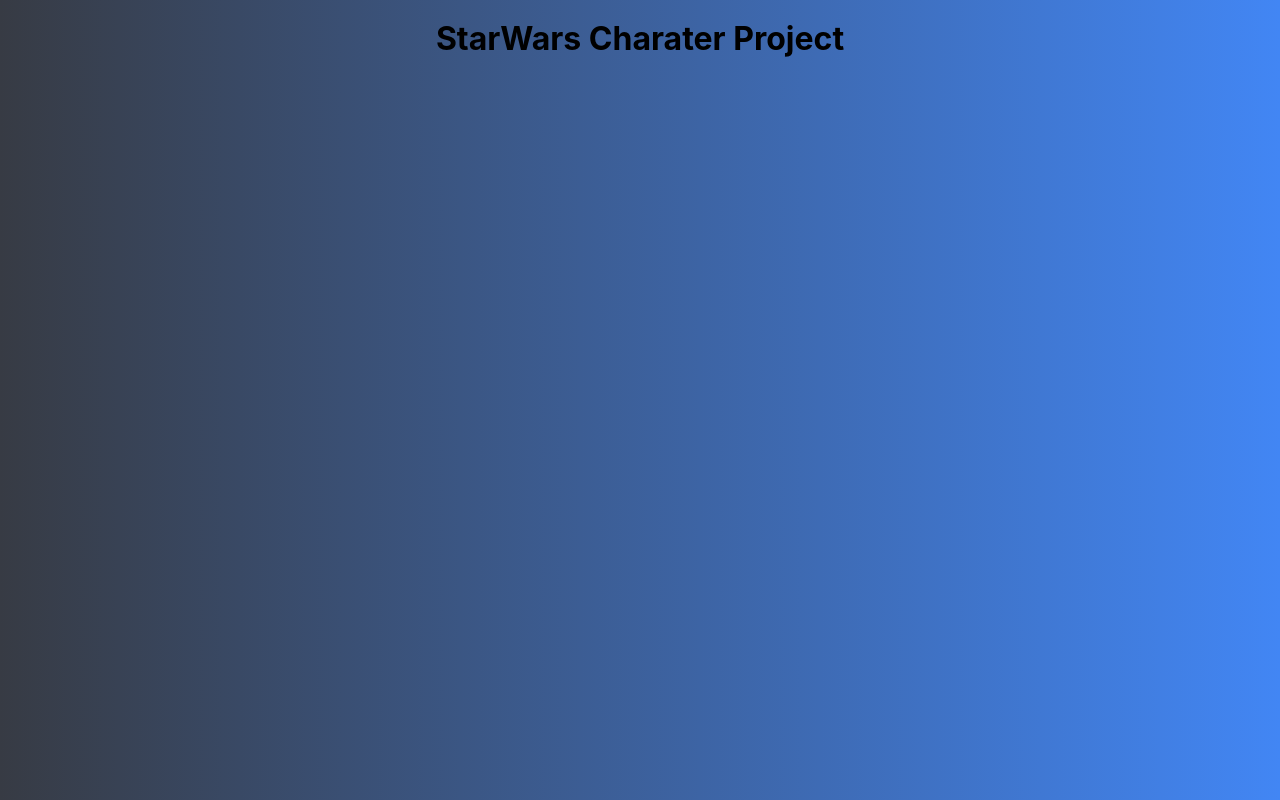
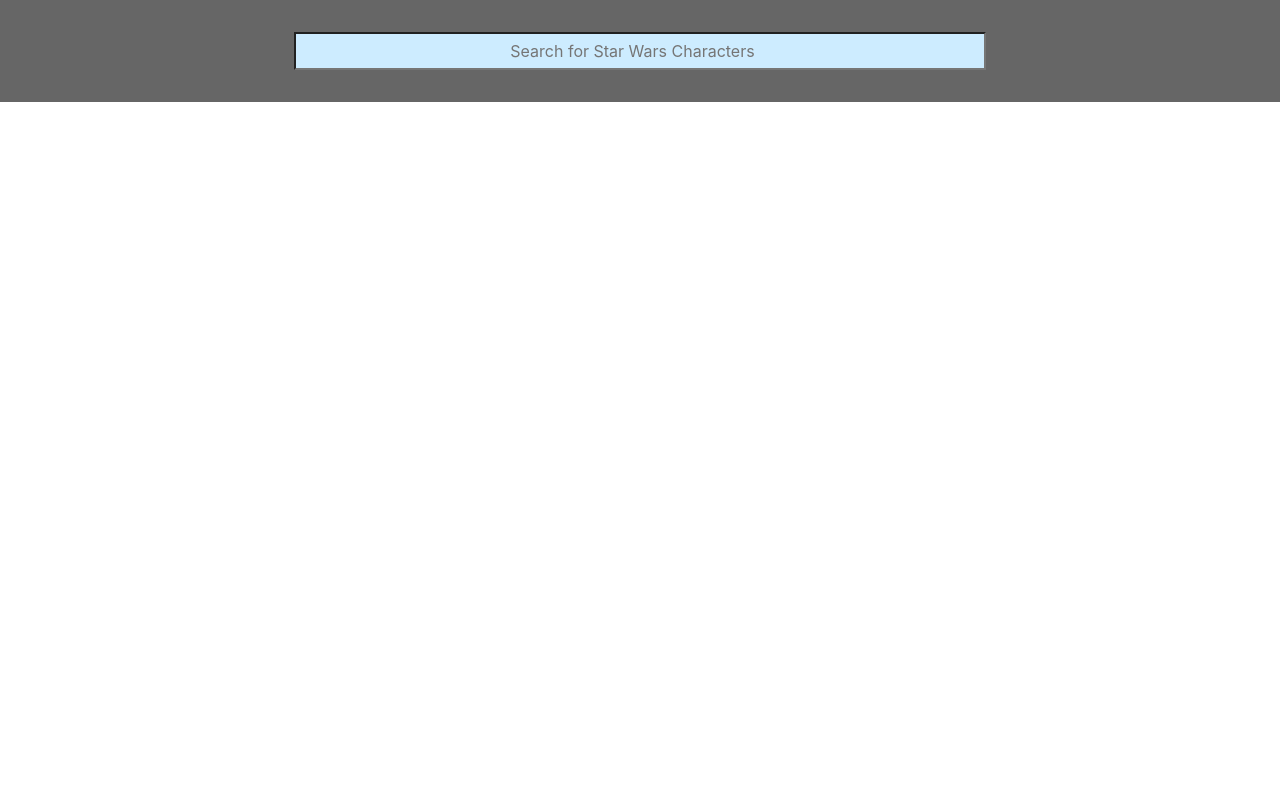
Before and after one commit to jameswhitney/starwars-characters, a React (Create React App) app: page / in a window 1280 px wide. Built offline with nearby package versions, Linux system fonts and the light colour scheme.

Commit message:
Creates Nav component with search input

```diff
--- a/package.json
+++ b/package.json
@@ -12,7 +12,7 @@
     "tachyons": "^4.11.1"
   },
   "scripts": {
-    "start": "react-scripts start",
+    "start": "BROWSER='Google Chrome' react-scripts start",
     "build": "react-scripts build",
     "test": "react-scripts test",
     "eject": "react-scripts eject"
--- a/src/App.js
+++ b/src/App.js
@@ -1,10 +1,12 @@
 import React from 'react';
+import Nav from './components/Nav';
 import './App.css';
 
 function App() {
   return (
     <div className="App">
-      <h1>StarWars Charater Project</h1>
+      {/* Nav component used later to search characters */}
+      <Nav />
     </div>
   );
 }
--- /dev/null
+++ b/src/components/Nav.js
@@ -0,0 +1,18 @@
+import React from 'react';
+
+const Nav = () => {
+  return(
+    <React.Fragment>
+      <header className="tc bg-black-60 w-100 fixed z-1 ph3 pv3 pv4-ns ph4-m ph5-l">
+        <input
+          className="pa2 tc w-60 bg-lightest-blue"
+          type="search"
+          placeholder="Search for Star Wars Characters"
+          // TODO: Implement search
+        />
+      </header>
+    </React.Fragment>
+  );
+}
+
+export default Nav;
```
